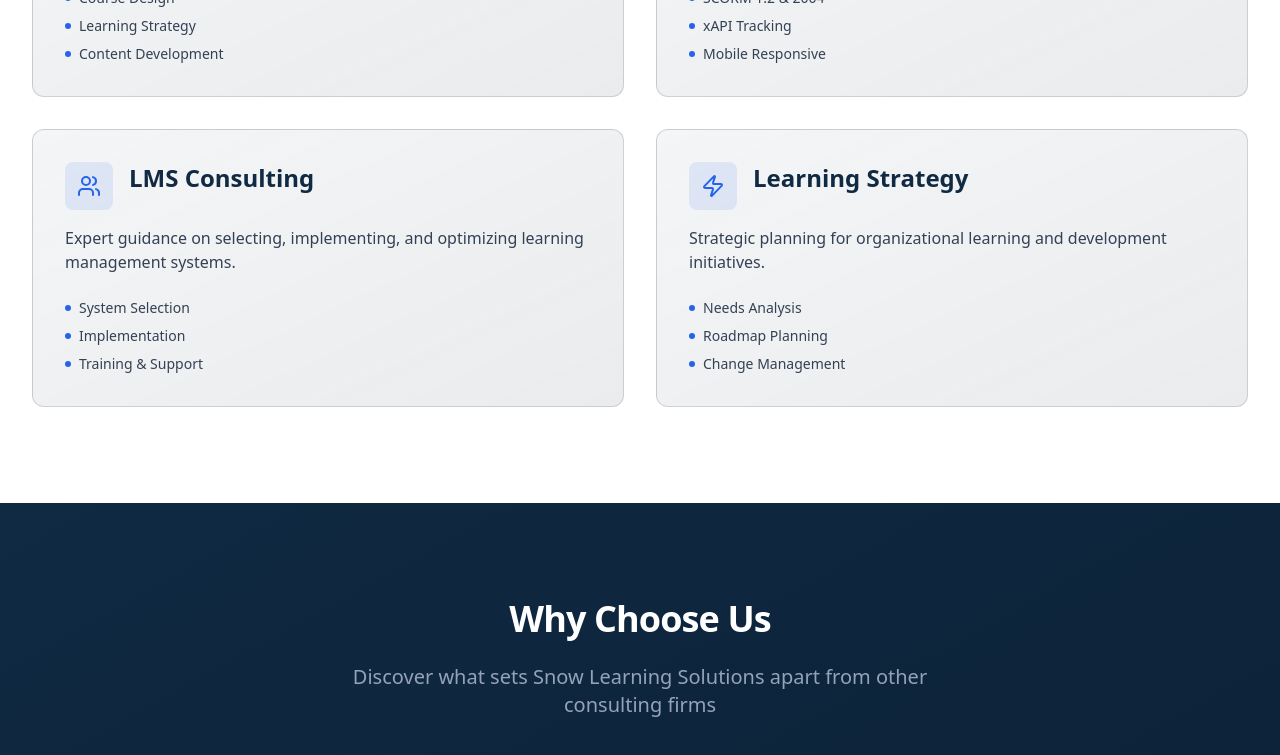
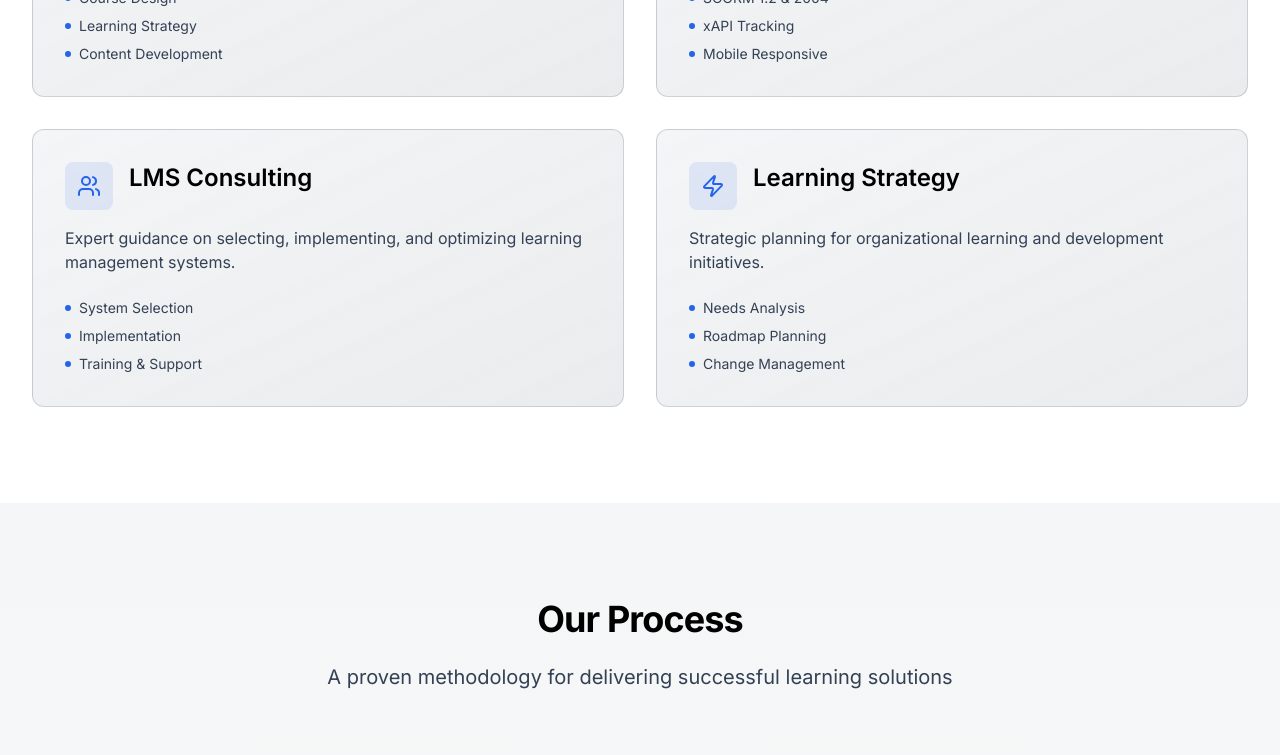
Before and after one commit to maxwaluk1/snow-learning-solutions, a Next.js app: page / in a window 1280 px wide. Shown: the part 1380-2135 px from the top of the page. Built offline with nearby package versions, Linux system fonts and the light colour scheme.

Commit message:
Update all page files with proper component imports and layout

```diff
--- a/app/about/page.tsx
+++ b/app/about/page.tsx
@@ -1,21 +1,29 @@
 import type { Metadata } from 'next';
+import Navigation from '@/components/Navigation';
+import Footer from '@/components/Footer';
 import AboutHero from '@/components/sections/AboutHero';
 import Experience from '@/components/sections/Experience';
 import Expertise from '@/components/sections/Expertise';
 import Philosophy from '@/components/sections/Philosophy';
+import WhyChooseUs from '@/components/sections/WhyChooseUs';
+import CTA from '@/components/sections/CTA';
 
 export const metadata: Metadata = {
   title: 'About | Snow Learning Solutions',
-  description: 'Learn about our team and approach to enterprise learning solutions.',
+  description: 'Learn about Snow Learning Solutions and our mission to transform organizational learning.',
 };
 
 export default function About() {
   return (
     <>
+      <Navigation />
       <AboutHero />
       <Experience />
       <Expertise />
       <Philosophy />
+      <WhyChooseUs />
+      <CTA />
+      <Footer />
     </>
   );
 }
--- a/app/contact/page.tsx
+++ b/app/contact/page.tsx
@@ -1,4 +1,6 @@
 import type { Metadata } from 'next';
+import Navigation from '@/components/Navigation';
+import Footer from '@/components/Footer';
 import ContactHero from '@/components/sections/ContactHero';
 import ContactForm from '@/components/sections/ContactForm';
 
@@ -10,8 +12,10 @@ export const metadata: Metadata = {
 export default function Contact() {
   return (
     <>
+      <Navigation />
       <ContactHero />
       <ContactForm />
+      <Footer />
     </>
   );
 }
--- a/app/layout.tsx
+++ b/app/layout.tsx
@@ -1,32 +1,13 @@
 import type { Metadata } from 'next';
+import { Inter } from 'next/font/google';
 import './globals.css';
-import Navigation from '@/components/Navigation';
-import Footer from '@/components/Footer';
+
+const inter = Inter({ subsets: ['latin'] });
 
 export const metadata: Metadata = {
-  title: 'Snow Learning Solutions | Enterprise Learning & LMS Consulting',
-  description: 'Design, build, and manage modern digital learning experiences. SCORM development, LMS consulting, and enterprise learning solutions.',
-  keywords: 'instructional design, SCORM, LMS, Moodle, learning management, eLearning, consulting',
-  openGraph: {
-    title: 'Snow Learning Solutions',
-    description: 'Enterprise learning and LMS consulting for healthcare, government, and enterprise organizations.',
-    type: 'website',
-    url: 'https://snowlearningsolutions.com',
-    siteName: 'Snow Learning Solutions',
-    images: [
-      {
-        url: 'https://snowlearningsolutions.com/og-image.png',
-        width: 1200,
-        height: 630,
-        alt: 'Snow Learning Solutions',
-      },
-    ],
-  },
-  twitter: {
-    card: 'summary_large_image',
-    title: 'Snow Learning Solutions',
-    description: 'Enterprise learning and LMS consulting',
-  },
+  title: 'Snow Learning Solutions - Enterprise Learning Solutions',
+  description: 'Design, build, and manage modern digital learning experiences for your organization.',
+  viewport: 'width=device-width, initial-scale=1',
 };
 
 export default function RootLayout({
@@ -36,16 +17,7 @@ export default function RootLayout({
 }) {
   return (
     <html lang="en">
-      <head>
-        <meta charSet="utf-8" />
-        <meta name="viewport" content="width=device-width, initial-scale=1" />
-        <link rel="icon" href="/favicon.ico" />
-      </head>
-      <body className="bg-white text-navy">
-        <Navigation />
-        <main>{children}</main>
-        <Footer />
-      </body>
+      <body className={inter.className}>{children}</body>
     </html>
   );
 }
--- a/app/page.tsx
+++ b/app/page.tsx
@@ -1,42 +1,27 @@
-'use client';
-
-import { motion } from 'framer-motion';
+import type { Metadata } from 'next';
+import Navigation from '@/components/Navigation';
+import Footer from '@/components/Footer';
 import Hero from '@/components/sections/Hero';
 import Services from '@/components/sections/Services';
-import WhyChooseUs from '@/components/sections/WhyChooseUs';
-import Industries from '@/components/sections/Industries';
 import Process from '@/components/sections/Process';
 import CaseStudies from '@/components/sections/CaseStudies';
-import Testimonials from '@/components/sections/Testimonials';
 import CTA from '@/components/sections/CTA';
 
-const containerVariants = {
-  hidden: { opacity: 0 },
-  visible: {
-    opacity: 1,
-    transition: {
-      staggerChildren: 0.1,
-      delayChildren: 0.2,
-    },
-  },
+export const metadata: Metadata = {
+  title: 'Home | Snow Learning Solutions',
+  description: 'Enterprise learning solutions for organizations that transform through digital learning.',
 };
 
 export default function Home() {
   return (
-    <motion.div
-      className="w-full"
-      initial="hidden"
-      animate="visible"
-      variants={containerVariants}
-    >
+    <>
+      <Navigation />
       <Hero />
       <Services />
-      <WhyChooseUs />
-      <Industries />
       <Process />
       <CaseStudies />
-      <Testimonials />
       <CTA />
-    </motion.div>
+      <Footer />
+    </>
   );
 }
--- a/app/portfolio/page.tsx
+++ b/app/portfolio/page.tsx
@@ -1,6 +1,11 @@
 import type { Metadata } from 'next';
+import Navigation from '@/components/Navigation';
+import Footer from '@/components/Footer';
 import PortfolioHero from '@/components/sections/PortfolioHero';
-import CaseStudiesGrid from '@/components/sections/CaseStudiesGrid';
+import CaseStudies from '@/components/sections/CaseStudies';
+import Industries from '@/components/sections/Industries';
+import Testimonials from '@/components/sections/Testimonials';
+import CTA from '@/components/sections/CTA';
 
 export const metadata: Metadata = {
   title: 'Portfolio | Snow Learning Solutions',
@@ -10,8 +15,13 @@ export const metadata: Metadata = {
 export default function Portfolio() {
   return (
     <>
+      <Navigation />
       <PortfolioHero />
-      <CaseStudiesGrid />
+      <CaseStudies />
+      <Industries />
+      <Testimonials />
+      <CTA />
+      <Footer />
     </>
   );
 }
--- a/app/privacy/page.tsx
+++ b/app/privacy/page.tsx
@@ -1,4 +1,6 @@
 import type { Metadata } from 'next';
+import Navigation from '@/components/Navigation';
+import Footer from '@/components/Footer';
 
 export const metadata: Metadata = {
   title: 'Privacy Policy | Snow Learning Solutions',
@@ -7,6 +9,8 @@ export const metadata: Metadata = {
 
 export default function Privacy() {
   return (
+    <>
+      <Navigation />
       <div className="min-h-screen bg-white">
         <div className="container-custom section-spacing">
           <div className="max-w-3xl mx-auto">
@@ -52,5 +56,7 @@ export default function Privacy() {
           </div>
         </div>
       </div>
+      <Footer />
+    </>
   );
 }
--- a/app/process/page.tsx
+++ b/app/process/page.tsx
@@ -1,19 +1,23 @@
 import type { Metadata } from 'next';
+import Navigation from '@/components/Navigation';
+import Footer from '@/components/Footer';
 import ProcessHero from '@/components/sections/ProcessHero';
-import ProcessTimeline from '@/components/sections/ProcessTimeline';
-import ProcessCTA from '@/components/sections/ProcessCTA';
+import Process from '@/components/sections/Process';
+import CTA from '@/components/sections/CTA';
 
 export const metadata: Metadata = {
   title: 'Our Process | Snow Learning Solutions',
   description: 'Discover our proven consulting process for designing and implementing learning solutions.',
 };
 
-export default function Process() {
+export default function ProcessPage() {
   return (
     <>
+      <Navigation />
       <ProcessHero />
-      <ProcessTimeline />
-      <ProcessCTA />
+      <Process />
+      <CTA />
+      <Footer />
     </>
   );
 }
--- a/app/services/page.tsx
+++ b/app/services/page.tsx
@@ -1,19 +1,25 @@
 import type { Metadata } from 'next';
+import Navigation from '@/components/Navigation';
+import Footer from '@/components/Footer';
 import ServicesHero from '@/components/sections/ServicesHero';
-import ServicesGrid from '@/components/sections/ServicesGrid';
-import ServiceCTA from '@/components/sections/ServiceCTA';
+import Services from '@/components/sections/Services';
+import Expertise from '@/components/sections/Expertise';
+import CTA from '@/components/sections/CTA';
 
 export const metadata: Metadata = {
   title: 'Services | Snow Learning Solutions',
-  description: 'Explore our instructional design, SCORM development, LMS consulting, and learning strategy services.',
+  description: 'Comprehensive learning solutions including instructional design, SCORM development, and LMS consulting.',
 };
 
-export default function Services() {
+export default function ServicesPage() {
   return (
     <>
+      <Navigation />
       <ServicesHero />
-      <ServicesGrid />
-      <ServiceCTA />
+      <Services />
+      <Expertise />
+      <CTA />
+      <Footer />
     </>
   );
 }
```
Lines whose indentation alone changed are shown as unchanged.
